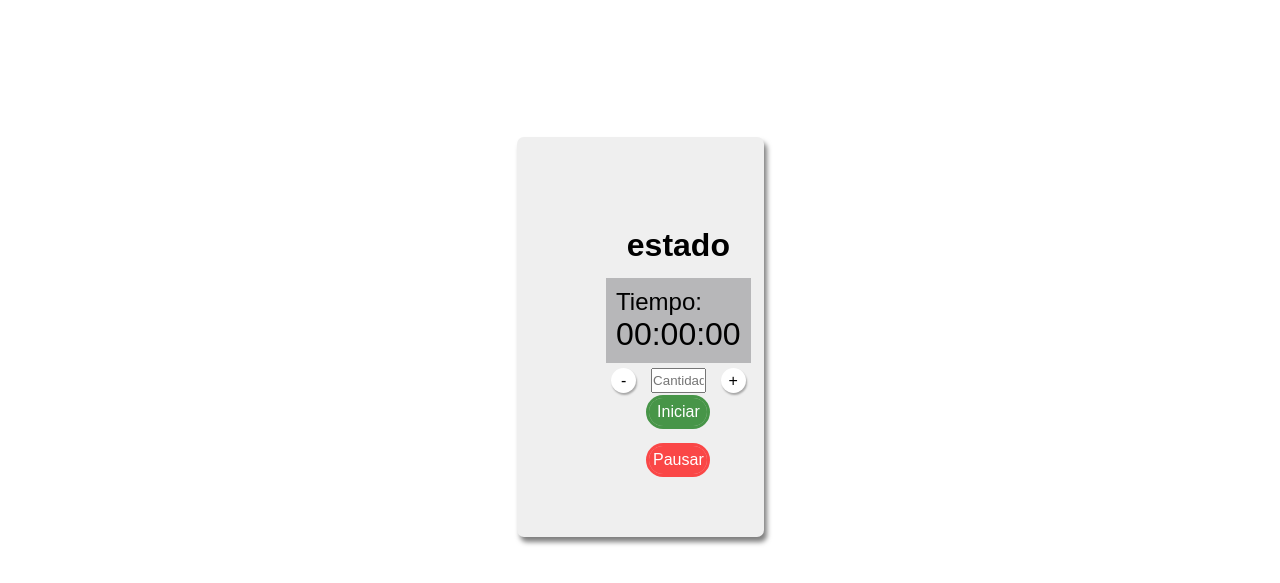
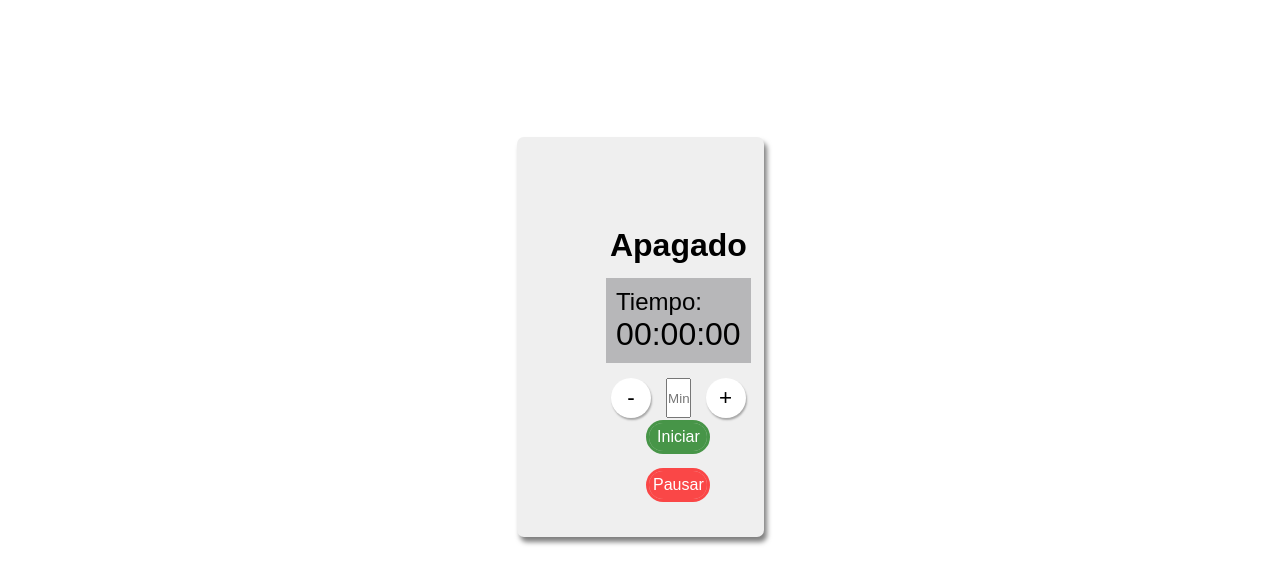
Before and after one commit to JoelDavid7324/work, a plain HTML site: page index.html in a window 1280 px wide. Both pictures are taken after a click on the button "Iniciar". Shown: the part 123-706 px from the top of the page. Drawn offline with Linux system fonts and the light colour scheme.

Commit message:
esta es la version antes de intentar fucionar los dos iniciarBoton

```diff
--- a/assets/css/styles.css
+++ b/assets/css/styles.css
@@ -67,6 +67,7 @@ body {
   font-size: 2rem;
 }
 .panel-control div:nth-of-type(1) {
+  margin-bottom: 10px;
   padding: 10px;
   background-color: rgb(183, 183, 185);
   display: grid;
@@ -80,7 +81,7 @@ body {
   justify-self: end;
 }
 .panel-control div:nth-of-type(2) {
-  --tamaño-boton: 25px;
+  --tamaño-boton: 40px;
   display: flex;
   flex-wrap: nowrap;
   align-items: center;
@@ -90,7 +91,7 @@ body {
   width: var(--tamaño-boton);
   height: var(--tamaño-boton);
 
-  font-size: 1rem;
+  font-size: 1.4rem;
   text-align: center;
   border-style: none;
   border-radius: 50%;
--- a/assets/js/function.js
+++ b/assets/js/function.js
@@ -7,7 +7,7 @@ verificarEntero.addEventListener("keydown", (event) => {
     event.key === "ArrowLeft" ||
     event.key === "ArrowRight" ||
     event.key === "Delete";
-  const superaLongitudMaxima = verificarEntero.value.length >= 11;
+  const superaLongitudMaxima = verificarEntero.value.length >= 3;
 
   if (!valido || superaLongitudMaxima) {
     event.preventDefault();
@@ -17,13 +17,14 @@ verificarEntero.addEventListener("keydown", (event) => {
 const iniciarBoton = document.querySelector(".iniciarBoton");
 const pausarBoton = document.querySelector(".pausarBoton");
 let pTiempoRestante = document.querySelector(".temporizador--rtiempo");
+let h3Estado = document.querySelector(".estado");
 
 let tiempoPausado = 0;
 
 iniciarBoton.addEventListener("click", () => {
+  pausarBoton.textContent = "Pausar";
   let minutosI = verificarEntero.value;
   let segundosTotales = minutosI * 60;
-  //let bool = true;
 
   let intervalo = setInterval(() => {
     segundosTotales--;
@@ -38,23 +39,28 @@ iniciarBoton.addEventListener("click", () => {
     minutos = minutos < 10 ? "0" + minutos : minutos;
     segundos = segundos < 10 ? "0" + segundos : segundos;
 
-    if (segundosTotales > 0) {
+    if (segundosTotales >= 0) {
+      h3Estado.textContent = "Encendido";
       pTiempoRestante.textContent = `${horas}:${minutos}:${segundos}`;
     }
-    if (segundosTotales <= 0) {
+    if (segundosTotales < 0) {
       clearInterval(intervalo);
       iniciarBoton.disabled = false;
+      h3Estado.textContent = "Apagado";
     }
     pausarBoton.addEventListener("click", () => {
       clearInterval(intervalo);
       tiempoPausado = segundosTotales;
       iniciarBoton.disabled = false;
+      h3Estado.textContent = "Pausado";
+      pausarBoton.textContent = "Detener";
     });
-  }, 1000);
+  }, 100);
 });
 
 iniciarBoton.addEventListener("click", () => {
   console.log("Entré a este ");
+  console.log(tiempoPausado);
   if (tiempoPausado > 0) {
     segundosTotales = tiempoPausado;
     tiempoPausado = 0;
@@ -84,6 +90,6 @@ iniciarBoton.addEventListener("click", () => {
         tiempoPausado = segundosTotales;
         iniciarBoton.disabled = false;
       });
-    }, 1000);
+    }, 100);
   }
 });
--- a/index.html
+++ b/index.html
@@ -17,9 +17,10 @@
         </figure>
       </div>
     </div>
+
     <div class="panel-control_contenedor">
       <div class="panel-control">
-        <h3 class="estado">estado</h3>
+        <h3 class="estado">Apagado</h3>
         <div class="temporizador">
           <p>Tiempo:</p>
           <p class="temporizador--rtiempo">00:00:00</p>
@@ -30,7 +31,7 @@
           <input
             type="text"
             class="tiempo__input"
-            placeholder="Cantidad de min."
+            placeholder="Minutos"
           />
           <button>+</button>
         </div>
```
